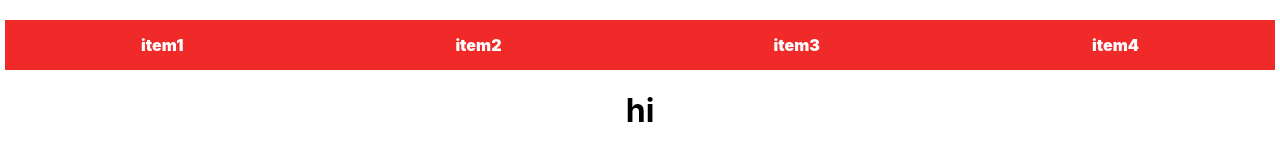
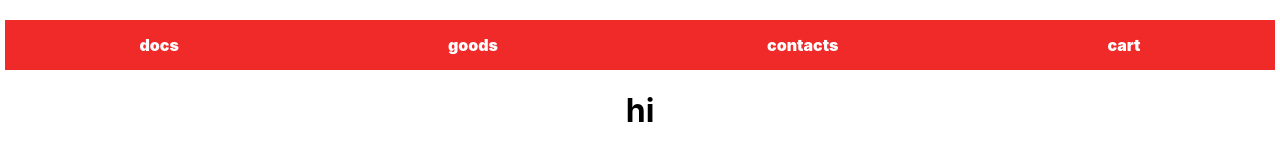
Before and after one commit to aliaksei7985/react-homework, a React (Create React App) app: page / in a window 1280 px wide. Shown: the top 154 px of the page. Built offline with nearby package versions, Linux system fonts and the light colour scheme.

Commit message:
214 corrected

```diff
--- a/src/components/App/App.js
+++ b/src/components/App/App.js
@@ -3,10 +3,10 @@ import './App.css';
 function App({item1, item2, item3, item4}) {
   return (
     <menu className="App">
-      <li><a className='item' href='#'>item1</a></li>
-      <li><a className='item' href='#'>item2</a></li>
-      <li><a className='item' href='#'>item3</a></li>
-      <li><a className='item' href='#'>item4</a></li>
+      <li><a className='item' href='#'>{item1}</a></li>
+      <li><a className='item' href='#'>{item2}</a></li>
+      <li><a className='item' href='#'>{item3}</a></li>
+      <li><a className='item' href='#'>{item4}</a></li>
     </menu>
   );
 }
--- a/src/index.js
+++ b/src/index.js
@@ -12,8 +12,8 @@ root.render(
     <App
       item1='docs'
       item2='goods'
-      item3='goods'
-      item4='goods'
+      item3='contacts'
+      item4='cart'
       />
     <NewApp/>
     <Card
```
